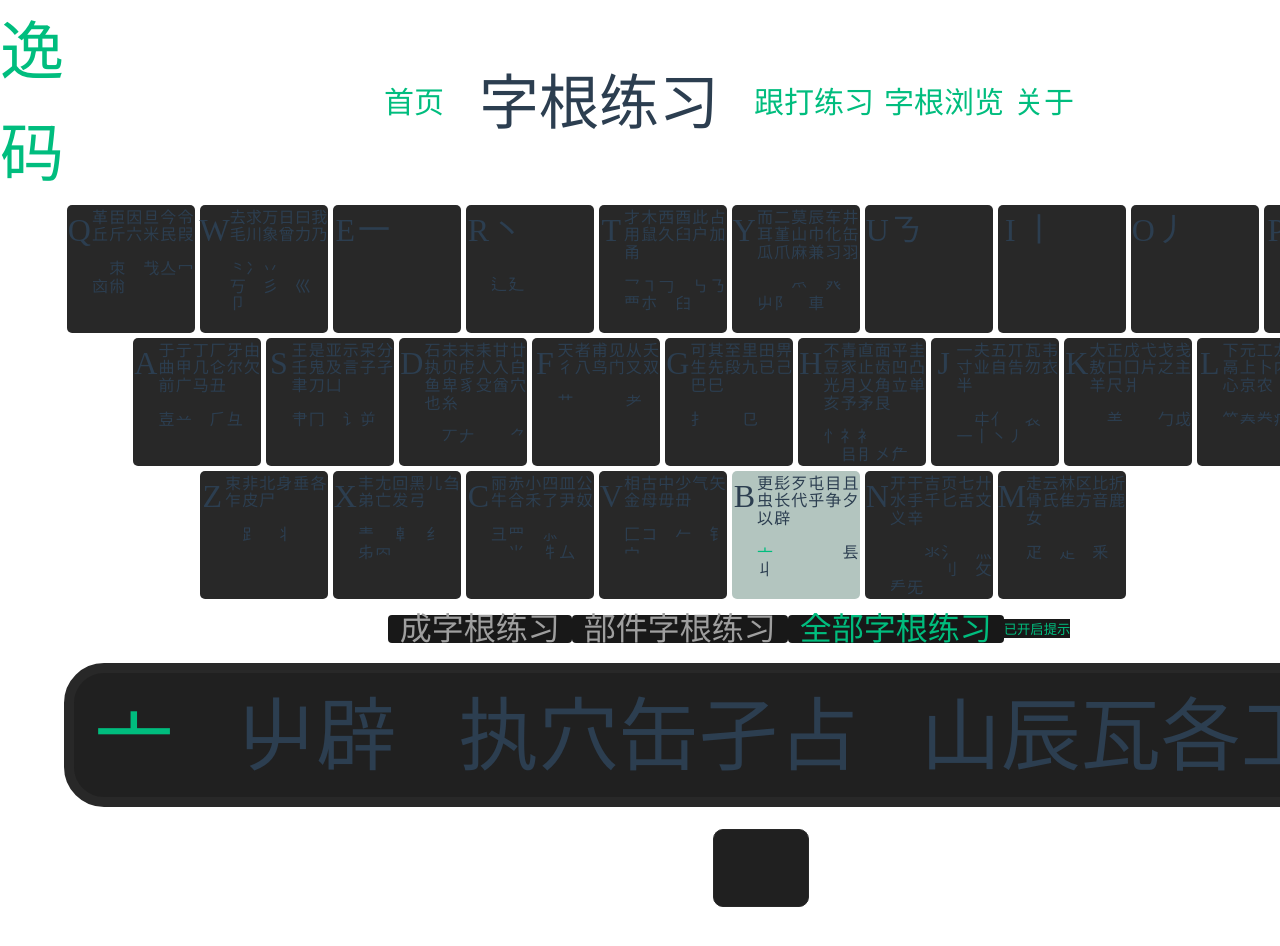
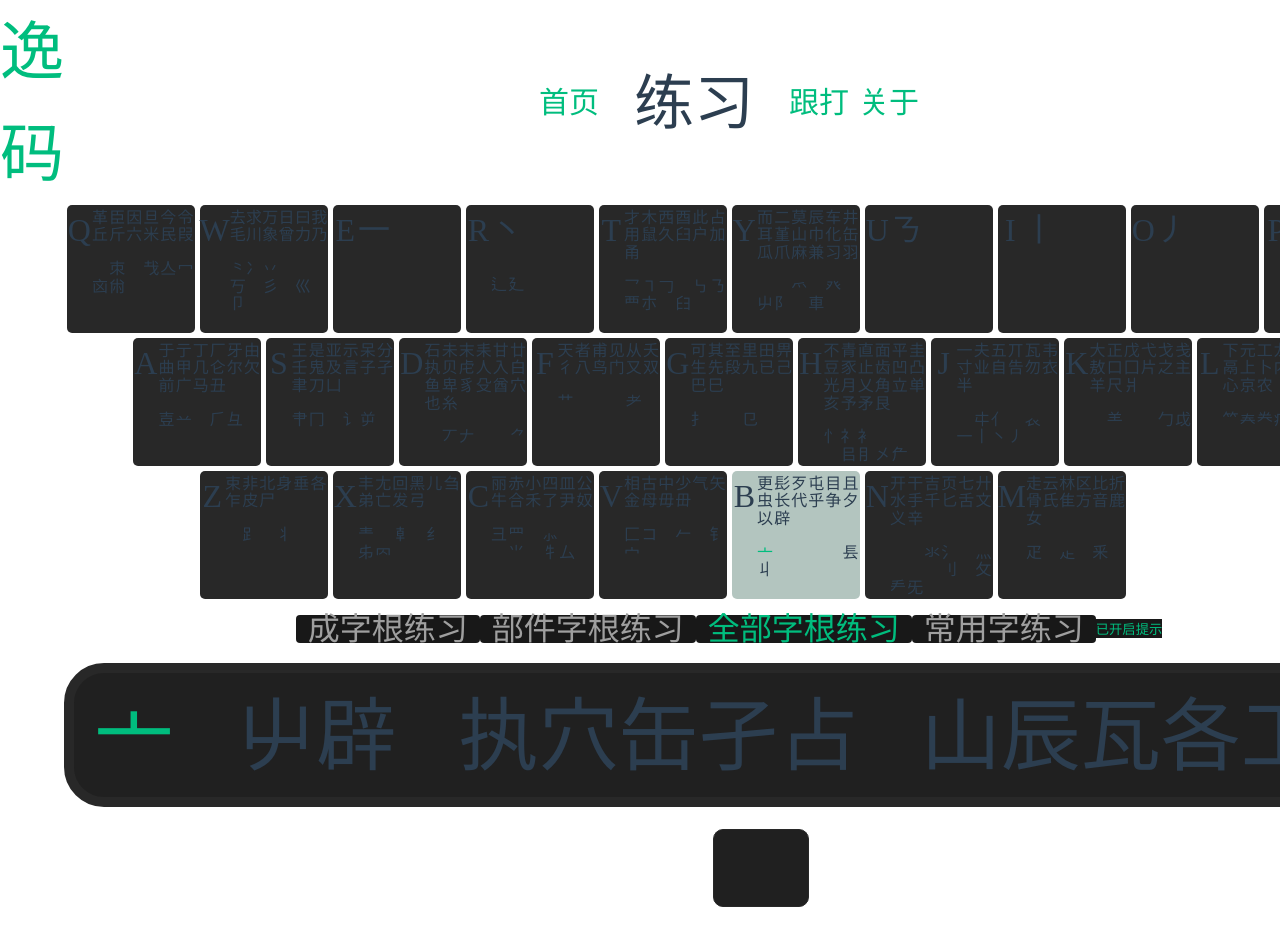
Before and after one commit to fortystory/ymp, a Vue app: page /practice in a window 1280 px wide. Shown: the top 946 px of the page. Built offline with nearby package versions, Linux system fonts and the light colour scheme.

Commit message:
添加常用字练习

```diff
--- a/src/App.vue
+++ b/src/App.vue
@@ -24,9 +24,8 @@ export default defineComponent({
     <h1 class="green">逸码</h1>
     <nav>
       <RouterLink to="/">首页</RouterLink>
-      <RouterLink to="/practice/">字根练习</RouterLink>
-      <RouterLink to="/placeholder/跟打练习">跟打练习</RouterLink>
-      <RouterLink to="/placeholder/字根浏览">字根浏览</RouterLink>
+      <RouterLink to="/practice/">练习</RouterLink>
+      <RouterLink to="/placeholder/练习">跟打</RouterLink>
       <RouterLink to="/about">关于</RouterLink>
     </nav>
     <div></div><!-- 布局占位 -->
--- a/src/assets/base.css
+++ b/src/assets/base.css
@@ -72,5 +72,4 @@ body {
   font-size: 15px;
   text-rendering: optimizeLegibility;
   -webkit-font-smoothing: antialiased;
-  -moz-osx-font-smoothing: grayscale;
 }
--- a/src/views/Practice.vue
+++ b/src/views/Practice.vue
@@ -21,16 +21,25 @@ export default {
       lastinput:'',
       lastHighlight:'',
       practice_type:'wt_all',
+      split:[],
+      split_key:[],
       keys:keysStore(),
+      erio:["E","R","I","O"],//前两个字根不会出现这些按键 U也不会出现,但U没有和J重复的字根
+      spr:["辶","廴"],//特殊处理这两个字根
     }
   },
   methods:{
     //获取字根或汉字并打乱顺序
     getrandomroots:function(){
-      this.croots = this.shuffle(this.keys[this.practice_type])
+      this.croots = this.shuffle(this.keys[this.practice_type])//更新练习字根或汉字
+      // this.croots = ["","⻊","","丬"];
+      if(this.practice_type == 'character'){//如果是汉字练习,会有多个字根
+        // this.croots = ["辟","这","我"];
+        this.split_root();
+      }
     },
     inputcheck:function(){
-      // console.log(this.keys.wk[this.croots[0]])
+      if(this.practice_type != 'character'){//字根练习
         // 判断是否输入正确 当前输入是否等于字根对应的按键
         if(this.currentinput.toUpperCase() == this.keys.wk[this.croots[0]]){
           this.croots.shift()//移除数组第一个元素
@@ -38,11 +47,31 @@ export default {
             this.highlight()
           }
         }
+      }else{//汉字练习
+        console.log(this.split_key)
+        if(this.currentinput.toUpperCase() == this.split_key[0]){
+          let tk = this.split_key.shift()//移除数组第一个元素 按键
+          let tw = this.split.shift()//移除数组第一个元素 字根
+          console.log(this.split.length)
+          this.keys.hk[tk] = false
+          this.keys.hw[tw] = false
+          if(this.keys.tips){
+            this.highlight()
+          }
+          if(this.split.length == 0 && this.croots.length > 0){
+            this.croots.shift()//移除数组第一个元素
+            this.split_root()
+          }
+        }
+      }
       this.lastinput = this.currentinput.toUpperCase()
       this.currentinput = ''
     },
-    highlight:function(){
-      //恢复之前的高亮
+    highlight:function(){//刷新高亮提示
+      if(!this.keys.tips){
+        return
+      }
+      //去掉之前的高亮
       this.keys.lhk.forEach(lhke => {
         this.keys.hk[lhke] = false
       });
@@ -50,16 +79,32 @@ export default {
         this.keys.hw[lhwe] = false
       });
       //更新样式
+      if(this.practice_type != 'character'){
         this.keys.hk[this.keys.wk[this.croots[0]]] = true
         this.keys.hw[this.croots[0]] = true
         this.keys.lhk = [this.keys.wk[this.croots[0]]]
         this.keys.lhw = [this.croots[0]]
+      }else{
+        this.keys.lhk = [];
+        this.keys.lhw = [];
+        this.split.forEach(sr => {
+          let tk = this.keys.wk[sr]
+          if(this.erio.includes(tk) && !this.spr.includes(sr)){
+            tk = "J"
+          }
+          this.keys.hk[tk] = true
+          this.keys.hw[sr] = true
+          this.keys.lhk.push(tk)
+          this.keys.lhw.push(sr)
+        });
+      }
     },
     change_practice_type:function(){
       this.getrandomroots()
+      this.highlight()//刷新高亮
     },
     //乱序数组,洗牌算法
-    shuffle:function (arr) {
+    shuffle:function(arr) {
       let len = arr.length;
       while (len) {
         let randomIndex = Math.floor(Math.random() * len--);
@@ -79,8 +124,23 @@ export default {
           this.keys.hk[lhke] = false
         });
       }
-      // console.log(this.keys.tips)
     },
+    split_root:function(){
+      if(this.croots.length <= 0){
+        return
+      }
+      //字根拆分提示
+      this.split = [this.keys.dic[this.croots[0]][0],this.keys.dic[this.croots[0]][1]]
+      this.split_key = [this.keys.wk[this.split[0]],this.keys.wk[this.split[1]]]
+      //处理笔画，第二个字根不会是euio
+      if(this.erio.includes(this.split_key[0]) && !this.spr.includes(this.split[0])){
+        this.split_key[0] = "J"
+      }
+      if(this.erio.includes(this.split_key[1]) && !this.spr.includes(this.split[1])){
+        this.split_key[1] = "J"
+      }
+      this.highlight()
+    }
   },
   mounted(){
     this.getrandomroots()
@@ -118,11 +178,10 @@ export default {
         <input type="radio" id="wt" value="wt_all" v-model="practice_type" @change="change_practice_type" />
         <span>全部字根练习</span>
       </label>
-      <!-- <label for="character">
+      <label for="character">
         <input type="radio" id="character" value="character" v-model="practice_type" @change="change_practice_type" />
         <span>常用字练习</span>
-      </label> -->
-      <!-- <Toggle :tips="keys.tips" :ontips="开启按键提示" :offtips="关闭按键提示"/>{{ keys.tips }} -->
+      </label>
       <input type="button" :value="keys.tips ? '已开启提示' : '已关闭提示'" @click="toggle()" class="toggle" :class="{ toggle_off:!keys.tips }"/>
     </div>
     <div class="wrtext">
@@ -130,6 +189,10 @@ export default {
     </div>
     <div class="practice_input">
       <div>
+        <!--拆分汉字列表-->
+        <span class="split" v-show="practice_type == 'character'">
+          <span v-for="rs in split"> {{ rs }} </span>
+        </span>
         <span class="lastinput">{{ lastinput }}</span>
         <input type="text" class="practice_input_box" v-model="currentinput" v-on:input="inputcheck()">
       </div>
@@ -171,6 +234,12 @@ export default {
   display: inline-block;
   font-size: 4rem;
   width: 4rem;
+}
+.split{
+  display: inline-block;
+  font-size: 4rem;
+  width: 16rem;
+  font-family: "更纱黑体 SC", xw_privateth;
 }
 .practice_input_box{
   font-size: 4rem;
```
Also changed, not shown: src/stores/keys.js. Lines whose indentation alone changed are shown as unchanged.
